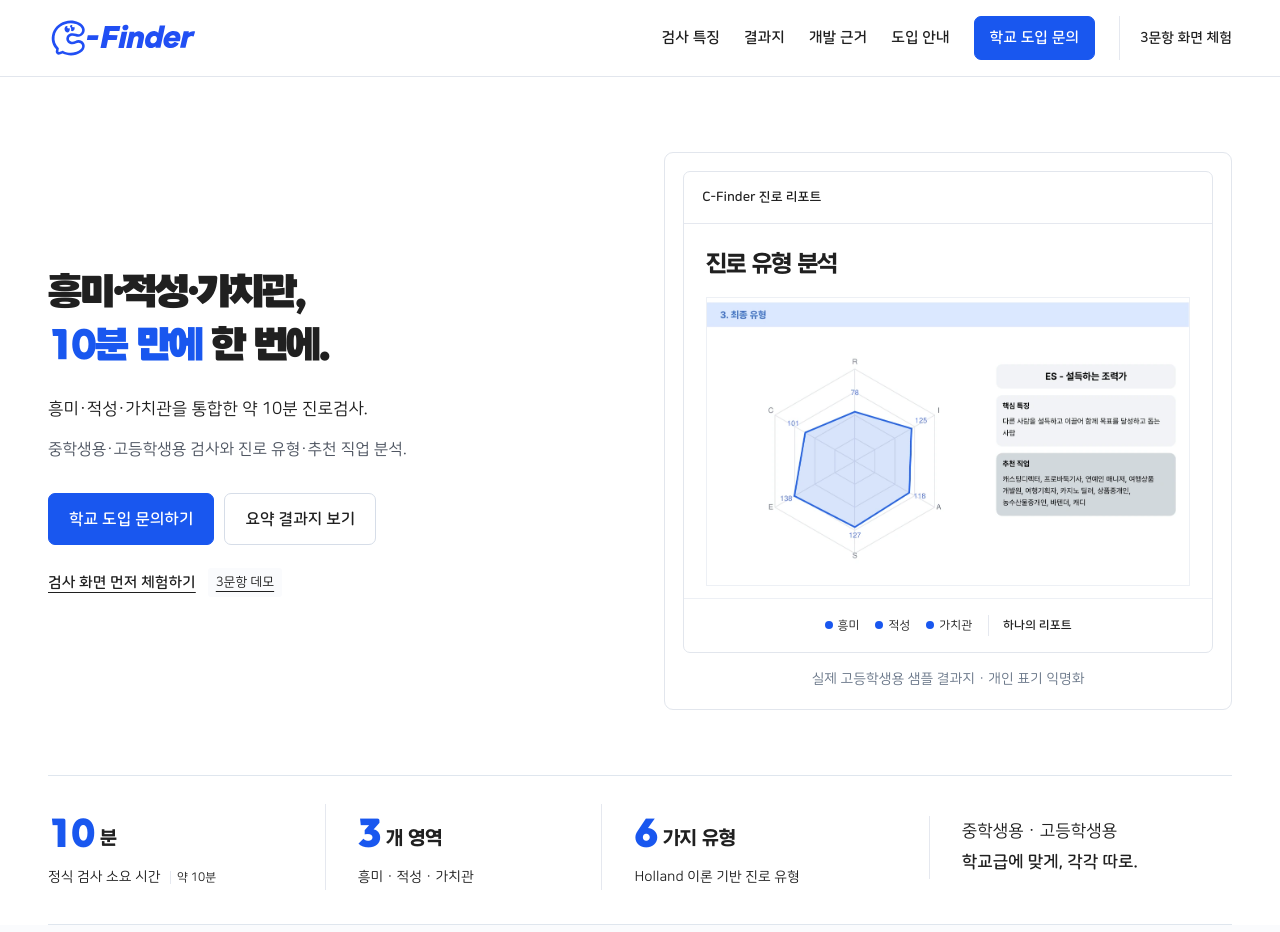
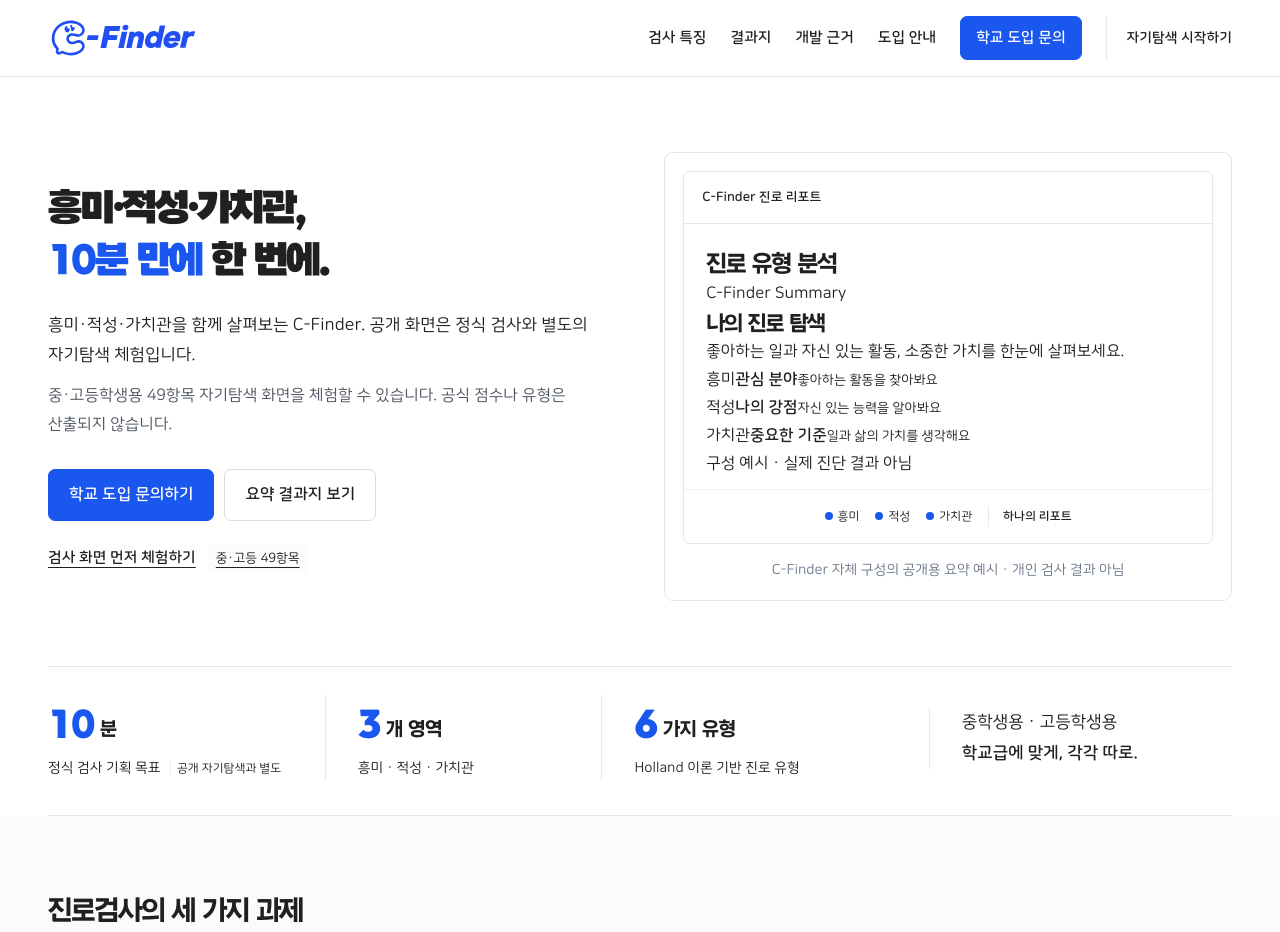
Before and after one commit to jyhome1228-cyber/cfinder, a website: page about/index.html in a window 1280 px wide. Shown: the top 932 px of the page. Drawn offline with Linux system fonts and the light colour scheme.

Commit message:
QA phase 1: replace original report visual and reconcile demo copy

```diff
--- a/about/index.html
+++ b/about/index.html
@@ -5,7 +5,7 @@
   <meta name="viewport" content="width=device-width, initial-scale=1">
   <meta name="theme-color" content="#1957ef">
   <title>C-Finder 검사 소개 | 중·고등학생 통합 진로검사</title>
-  <meta name="description" content="흥미·적성·가치관을 약 10분에 함께 살펴보는 C-Finder. 중학생용·고등학생용 진로검사의 특징과 C-Finder 요약 결과지를 확인하고 학교 도입을 문의하세요.">
+  <meta name="description" content="C-Finder 중·고등학생용 49항목 비공식 자기탐색과 대학생용 3문항 체험. 서비스 소개, 요약 결과지 예시, 학교 도입 안내.">
   <link rel="canonical" href="https://jyhome1228-cyber.github.io/cfinder/about/">
   <meta property="og:type" content="website">
   <meta property="og:locale" content="ko_KR">
@@ -36,7 +36,7 @@
       <nav class="promo-nav" id="promo-nav" aria-label="검사 소개 메뉴">
         <a href="#features">검사 특징</a><a href="#sample">결과지</a><a href="#research">개발 근거</a><a href="#guide">도입 안내</a>
         <a class="nav-contact" href="#contact" data-event="inquiry_click">학교 도입 문의</a>
-        <a class="service-link" href="../#start">3문항 화면 체험</a>
+        <a class="service-link" href="../#start">자기탐색 시작하기</a>
       </nav>
     </div>
   </header>
@@ -46,23 +46,23 @@
       <div class="hero-copy">
         <p class="eyebrow">중·고등학생을 위한 통합 진로검사</p>
         <h1 id="hero-title"><span>흥미·적성·가치관,</span><br><span><mark>10분 만에</mark> 한 번에.</span></h1>
-        <p class="hero-description">흥미·적성·가치관을 통합한 약 10분 진로검사.</p>
-        <p class="hero-sub">중학생용·고등학생용 검사와 진로 유형·추천 직업 분석.</p>
+        <p class="hero-description">흥미·적성·가치관을 함께 살펴보는 C-Finder. 공개 화면은 정식 검사와 별도의 자기탐색 체험입니다.</p>
+        <p class="hero-sub">중·고등학생용 49항목 자기탐색 화면을 체험할 수 있습니다. 공식 점수나 유형은 산출되지 않습니다.</p>
         <div class="hero-actions"><a class="button primary" href="#contact" data-event="inquiry_click">학교 도입 문의하기</a><a class="button secondary" href="#sample">요약 결과지 보기</a></div>
-        <a class="demo-link" href="../#start">검사 화면 먼저 체험하기 <span>3문항 데모</span></a>
+        <a class="demo-link" href="../#start">검사 화면 먼저 체험하기 <span>중·고등 49항목</span></a>
       </div>
       <figure class="hero-report">
         <div class="report-window">
           <div class="window-heading"><span class="window-dots" aria-hidden="true"><i></i><i></i><i></i></span><span>C-Finder 진로 리포트</span><span class="sample-tag">샘플</span></div>
-          <div class="report-window-body"><p class="visual-label">결과에서 시작되는 진로 탐색</p><h2>진로 유형 분석</h2><img src="../assets/promo/report-result-detail_v1_261123.webp" width="1191" height="710" fetchpriority="high" alt="실제 고등학생용 샘플 결과지의 최종 유형 영역. RIASEC 그래프, ES 설득하는 조력가의 핵심 특징과 추천 직업이 함께 표시됩니다."></div>
+          <div class="report-window-body"><p class="visual-label">결과에서 시작되는 진로 탐색</p><h2>진로 유형 분석</h2><div class="cf-public-report-preview" aria-label="C-Finder 공개용 요약 결과지 구성 예시"><p class="cf-preview-eyebrow">C-Finder Summary</p><h3>나의 진로 탐색</h3><p>좋아하는 일과 자신 있는 활동, 소중한 가치를 한눈에 살펴보세요.</p><div class="cf-preview-summary"><div><span>흥미</span><strong>관심 분야</strong><small>좋아하는 활동을 찾아봐요</small></div><div><span>적성</span><strong>나의 강점</strong><small>자신 있는 능력을 알아봐요</small></div><div><span>가치관</span><strong>중요한 기준</strong><small>일과 삶의 가치를 생각해요</small></div></div><div class="cf-preview-foot">구성 예시 · 실제 진단 결과 아님</div></div></div>
           <div class="report-domains"><span><i class="interest-dot"></i>흥미</span><span><i class="aptitude-dot"></i>적성</span><span><i class="values-dot"></i>가치관</span><strong>하나의 리포트</strong></div>
         </div>
-        <figcaption>실제 고등학생용 샘플 결과지 · 개인 표기 익명화</figcaption>
+        <figcaption>C-Finder 자체 구성의 공개용 요약 예시 · 개인 검사 결과 아님</figcaption>
       </figure>
     </section>
 
     <section class="facts container" aria-label="정식 검사 핵심 정보">
-      <div><strong><span>10</span>분</strong><p>정식 검사 소요 시간 <small>약 10분</small></p></div>
+      <div><strong><span>10</span>분</strong><p>정식 검사 기획 목표 <small>공개 자기탐색과 별도</small></p></div>
       <div><strong><span>3</span>개 영역</strong><p>흥미 · 적성 · 가치관</p></div>
       <div><strong><span>6</span>가지 유형</strong><p>Holland 이론 기반 진로 유형</p></div>
       <div class="facts-note">중학생용 · 고등학생용<br><b>학교급에 맞게, 각각 따로.</b></div>
@@ -90,8 +90,8 @@
         <div class="grade-comparison"><article><span>중학생용</span><h4>관심을 발견하는 시기</h4><p>중학생의 어휘와 이해 수준을 고려한 문항</p></article><article><span>고등학생용</span><h4>선택을 구체화하는 시기</h4><p>고등학생의 어휘와 이해 수준을 고려한 문항</p></article><p></p></div>
       </div>
       <div class="feature-row">
-        <div class="feature-copy"><span class="section-label">결과의 활용</span><h3>하위 요인 분석과 추천 직업</h3><p>영역별 하위 요인 점수와 진로 유형, 추천 직업을 함께 확인합니다. </p><a class="text-link" href="#sample">실제 결과지 살펴보기</a></div>
-        <div class="result-outline"><div><span>영역별 결과</span><strong>흥미 · 적성 · 가치관</strong><p>하위 요인별 점수와 설명</p></div><div><span>통합 진로 유형</span><strong>Holland RIASEC</strong><p>나의 특성과 추천 직업</p></div><div class="outline-end"><span>다음 탐색</span><p>결과를 읽고, 관심 분야를 더 알아보기</p></div></div>
+        <div class="feature-copy"><span class="section-label">결과의 활용</span><h3>나의 관심과 강점을 이해하기</h3><p>정식 검사 결과지의 구성 방향을 요약한 C-Finder 자체 예시를 제공합니다. 현재 공개 자기탐색에서는 공식 유형과 직업 추천을 산출하지 않습니다.</p><a class="text-link" href="#sample">요약 결과지 살펴보기</a></div>
+        <div class="result-outline"><div><span>자기탐색 영역</span><strong>흥미 · 적성 · 가치관</strong><p>내가 선택한 항목 확인</p></div><div><span>별도 서비스 예시</span><strong>요약 결과지</strong><p>실제 개인 점수와 무관한 구성 예시</p></div><div class="outline-end"><span>다음 탐색</span><p>관심 분야를 더 알아보기</p></div></div>
       </div>
     </section>
 
@@ -133,7 +133,7 @@
         <details><summary>학생 개인정보는 어떻게 처리하나요?</summary><div><p>실제 검사에 필요한 정보, 보관 기간과 결과 열람 권한은 검사 운영 방식에 맞는 개인정보 안내를 확인해야 합니다. 도입 전에 해당 내용을 요청해 주세요. 이 소개 페이지의 화면 체험은 학생 이름이나 연락처를 입력받지 않습니다.</p></div></details>
         <details><summary>진로상담이나 학교생활기록부에 활용할 수 있나요?</summary><div><p>흥미·적성·가치관의 특징과 추천 직업은 학생과 진로를 이야기하는 참고 자료로 활용할 수 있습니다. 학교생활기록부 기재는 담당 교사가 학생의 실제 활동과 학교의 기재 기준을 함께 검토해 판단해야 합니다.</p></div></details>
         <details><summary>다시 검사할 수 있나요?</summary><div><p>재검사 횟수와 이용 기간은 도입 조건에 따라 확인이 필요합니다. 학기별 변화 관찰 등 재검사 목적이 있다면 문의에 적어주세요.</p></div></details>
-        <details><summary>‘3문항 데모’도 정식 검사 결과가 나오나요?</summary><div><p>화면 체험은 학교급별 예시 문항 3개로 검사 진행 방식을 살펴보는 데모입니다. 응답에 따른 개인 점수나 진로 유형은 산출하지 않습니다. 정식 결과의 구성은 이 페이지의 샘플 PDF에서 확인할 수 있습니다.</p></div></details>
+        <details><summary>공개 자기탐색도 정식 검사 결과가 나오나요?</summary><div><p>중학생용·고등학생용은 49항목 비공식 자기탐색이며, 대학생용은 3문항 화면 체험입니다. 응답에 따른 공식 개인 점수나 진로 유형은 산출하지 않습니다. 결과지 구성 예시는 이 페이지의 C-Finder 요약 결과지에서 확인할 수 있습니다.</p></div></details>
       </div>
     </section>
 
@@ -165,7 +165,7 @@
     </section>
   </main>
 
-  <footer class="promo-footer container"><div class="footer-top"><a class="brand" href="../">C-Finder</a><nav aria-label="하단 메뉴"><a href="../#start">3문항 화면 체험</a><a href="#sample">샘플 결과지</a><a href="#contact">학교 도입 문의</a><a href="https://sjgod.kr" target="_blank" rel="noopener">사자가온다(주)</a></nav></div><div class="company-details"><p><strong>사자가온다(주)</strong><span>사업자등록번호 720-88-01853</span></p><p>본사: 경기도 성남시 수정구 금토로 80번길 56, 위든타워 201호</p><p>서울지사: 서울특별시 광진구 광나루로19길 23, 가온누리1 203호</p><p><a href="mailto:sajagaonda@gmail.com">sajagaonda@gmail.com</a></p></div><p class="copyright">© 사자가온다(주). C-Finder.</p></footer>
+  <footer class="promo-footer container"><div class="footer-top"><a class="brand" href="../">C-Finder</a><nav aria-label="하단 메뉴"><a href="../#start">자기탐색 시작하기</a><a href="#sample">요약 결과지</a><a href="#contact">학교 도입 문의</a><a href="https://sjgod.kr" target="_blank" rel="noopener">사자가온다(주)</a></nav></div><div class="company-details"><p><strong>사자가온다(주)</strong><span>사업자등록번호 720-88-01853</span></p><p>본사: 경기도 성남시 수정구 금토로 80번길 56, 위든타워 201호</p><p>서울지사: 서울특별시 광진구 광나루로19길 23, 가온누리1 203호</p><p><a href="mailto:sajagaonda@gmail.com">sajagaonda@gmail.com</a></p></div><p class="copyright">© 사자가온다(주). C-Finder.</p></footer>
   <div class="mobile-contact"><span>학교에 맞는 시작을 함께.</span><a class="button primary" href="#contact" data-event="inquiry_click">도입 문의하기</a></div>
 </body>
 </html>
```
